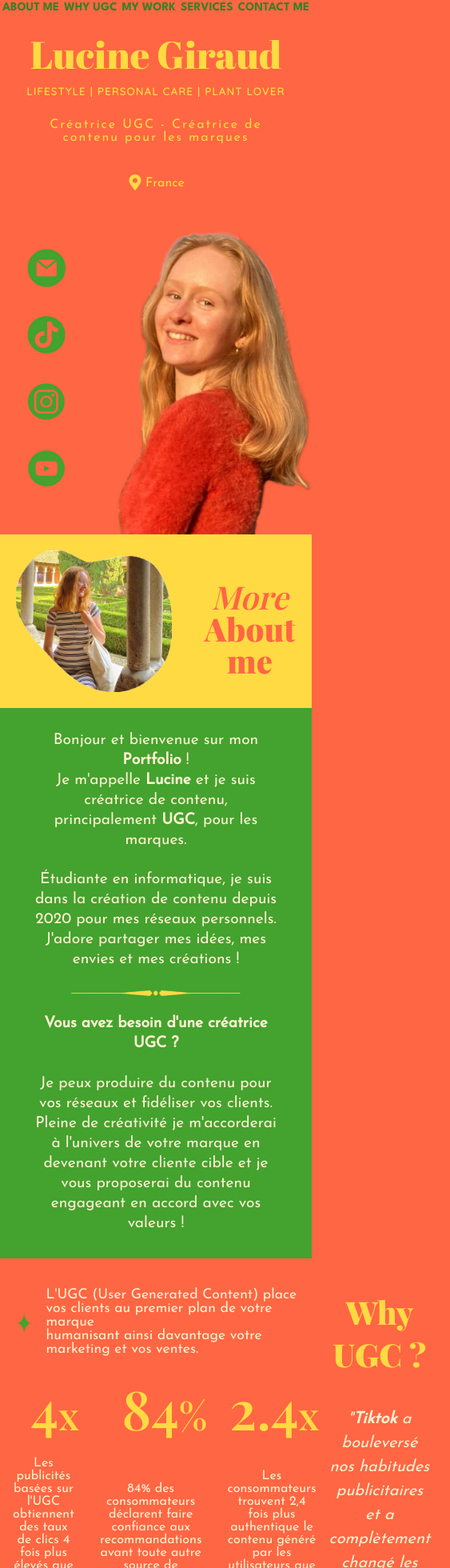
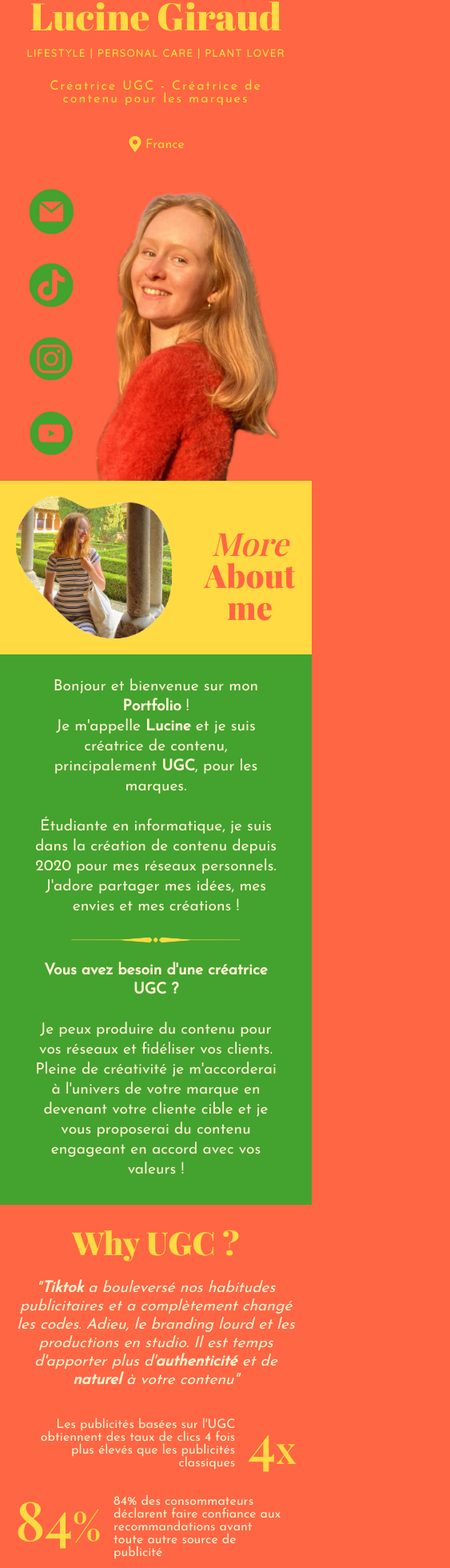
Before and after one commit to lucinegrd/portfolio-ugc, a React (Create React App) app: page / in a window 390 px wide. Shown: the part 37-1997 px from the top of the page at 80% size, 563 px wide, since content can reach past the window. Built offline with nearby package versions, Linux system fonts and the light colour scheme; a web font is replaced by a local one.

Commit message:
why adaptive

```diff
--- a/src/components/Why.jsx
+++ b/src/components/Why.jsx
@@ -6,24 +6,27 @@ function Why() {
         <div className='Why_stat'>
             <div className='Why_stat_def'>
                 <img src={star} alt="étoile" style={{ width: '20px', height: '30px', marginRight: '1em' }} />
-                <p style={{ textAlign: 'left' }}>L'UGC (User Generated Content) place vos clients au premier plan de votre marque<br />humanisant ainsi davantage votre marketing et vos ventes.</p>
+                <p style={{ textAlign: 'left' }}>L'UGC (User Generated Content) place vos clients au premier plan de votre marque humanisant ainsi davantage votre marketing et vos ventes.</p>
             </div>
             <div className='Why_stat_figures'>
-                <p style={{ margin: '0', flex:1 }}><span style={{ fontSize: '1.4em' }}>4</span>x</p>
-                <p style={{ margin: '0',flex:1  }}><span style={{ fontSize: '1.4em' }}>84</span>%</p>
-                <p style={{ margin: '0',flex:1  }}><span style={{ fontSize: '1.4em' }}>2.4</span>x</p>
-
-            </div>
-            <div className='Why_stat_text'>
-                <p className='Why_stat_text_item'>
+                <div className='Why_stat_item'>
+                    <p className="Why_stat_number"><span style={{ fontSize: '1.4em' }}>4</span>x</p>
+                    <p className='Why_stat_text'>
                         Les publicités basées sur l'UGC obtiennent des taux de clics 4 fois plus élevés que les publicités classiques
                     </p>
-                <p className='Why_stat_text_item'>
+                </div>
+                <div className='Why_stat_item' style={{flexDirection:'row'}}>
+                    <p className="Why_stat_number"><span style={{ fontSize: '1.4em' }}>84</span>%</p>
+                    <p className='invert Why_stat_text '>
                         84% des consommateurs déclarent faire confiance aux recommandations avant toute autre source de publicité
                     </p>
-                <p className='Why_stat_text_item'>
+                </div>
+                <div className='Why_stat_item'>
+                    <p className="Why_stat_number"><span style={{ fontSize: '1.4em' }}>2.4</span>x</p>
+                    <p className='Why_stat_text'>
                         Les consommateurs trouvent 2,4 fois plus authentique le contenu généré par les utilisateurs que celui de la marque
                     </p>
+                </div>
             </div>
         </div>
         <div className='Why_head'>
--- a/src/styles/Header.css
+++ b/src/styles/Header.css
@@ -6,7 +6,7 @@
 
 @media (max-width: 640px) {
   .Header {
-    width: 100vw;
+    display:none;
 
   }
 }
@@ -22,13 +22,6 @@
   font-size: 30px;
 }
 
-@media (max-width: 640px) {
-  .Header_list {
-    margin-left: 0;
-    font-size: 15px;
-  }
-}
-
 button {
   background: none;
   color: inherit;
--- a/src/styles/Home.css
+++ b/src/styles/Home.css
@@ -77,6 +77,7 @@
 
     .Home_text_name {
         font-size: 3em;
+        margin-top: 0;
     }
 
     .Home_text_niches {
@@ -108,6 +109,10 @@
         display: none;
     }
 
+    .Home_pic_img {
+        margin: 0;
+    }
+
     .Home_links_pic_phone {
         display: flex;
     }
--- a/src/styles/Why.css
+++ b/src/styles/Why.css
@@ -9,7 +9,7 @@
     flex-direction: column;
     color: var(--beige);
     align-items: center;
-    justify-self: center;
+    justify-content: center;
     text-align: left;
 }
 
@@ -27,24 +27,20 @@
 .Why_stat_figures {
     display: flex;
     flex-direction: row;
-    width: 100%;
+}
+
+.Why_stat_number {
     font-family: 'Playfair Display', serif;
     color: var(--yellow);
     font-size: 3em;
+    margin: 0;
+    flex: 1;
 }
 
 .Why_stat_text {
-    display: flex;
-    flex-direction: row;
+    margin: 1em;
     font-family: 'Josefin Sans', sans-serif;
     color: var(--beige);
-}
-
-.Why_stat_text_item{
-    flex: 1;
-    margin: 1em;
-    display: flex;
-    align-items: center;
 }
 
 .Why_head {
@@ -69,3 +65,46 @@
     font-style: italic;
     padding: 0 20%;
 }
+
+@media (max-width: 640px) {
+    .Why {
+        flex-direction: column-reverse;
+    }
+
+    .Why_head_title {
+        margin: 0.5em;
+    }
+
+    .Why_head_phrase {
+        padding: 0 5%;
+        margin:0;
+        font-size: 1.2em;
+        line-height: 1.2em;
+    }
+
+    .Why_stat{
+        display: flex;
+        flex-direction: column-reverse;
+    }
+
+    .Why_stat_figures{
+        margin-top: 5%;
+        flex-direction: column;
+        padding: 0 5%;
+    }
+
+    .Why_stat_item{
+        display: flex;
+        flex-direction: row-reverse;
+    }
+
+    .Why_stat_text{
+        text-align: right;
+    }.invert{
+        text-align: left;
+    }
+
+    .Why_stat_def{
+        padding-top: 0;
+    }
+}
```
Lines whose indentation alone changed are shown as unchanged.
